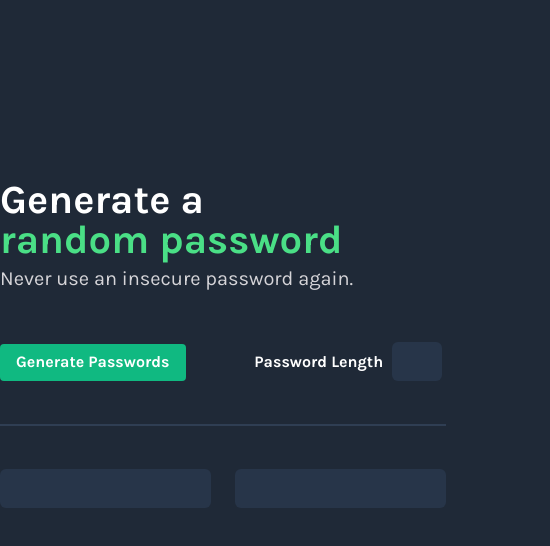
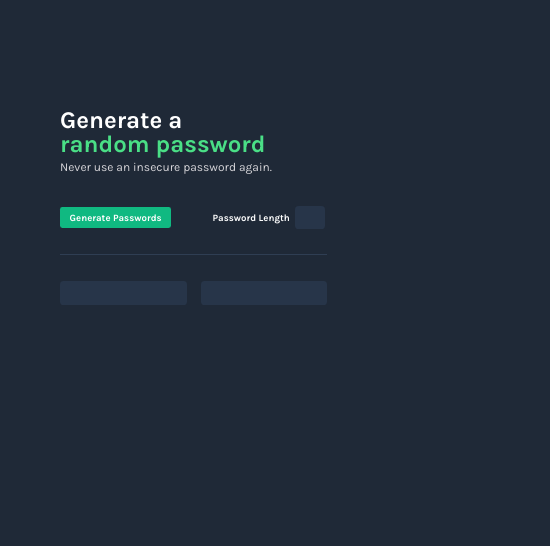
Before and after one commit to Ashwin-S-Nambiar/password-generator, a plain HTML site: page index.html in a window 390 px wide. Shown: the whole page, 550 px wide, since content can reach past the window. Drawn offline with nearby package versions, Linux system fonts and the light colour scheme.

Commit message:
Added some media queries for mobile devices

```diff
--- a/index.css
+++ b/index.css
@@ -101,3 +101,10 @@ label {
     padding-right: 15px;
     color: #FFFFFF;
 }
+
+@media only screen and (max-width: 600px) {
+    body {
+        margin-left: 100px;
+        zoom: 60%;
+    }
+}
```
